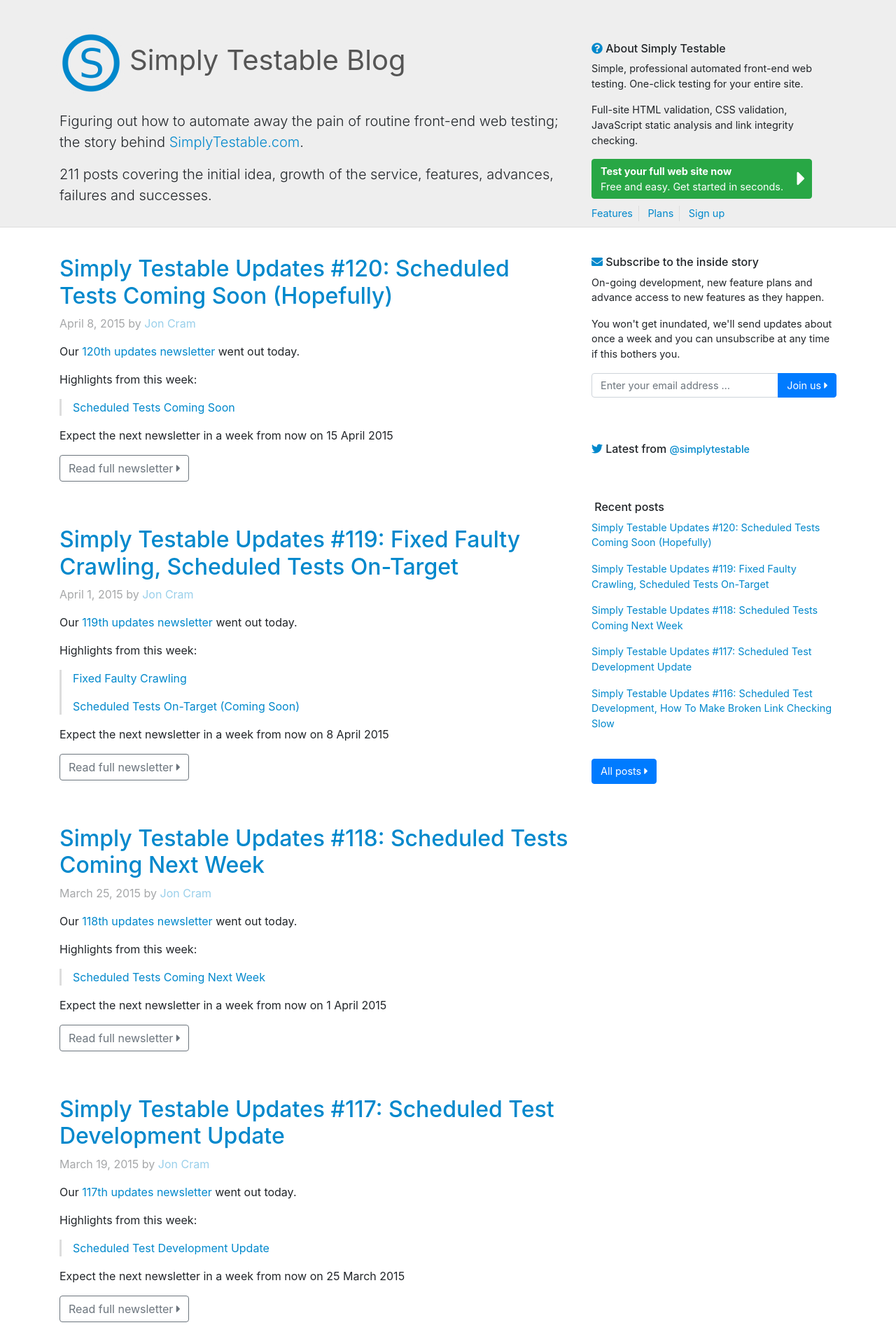
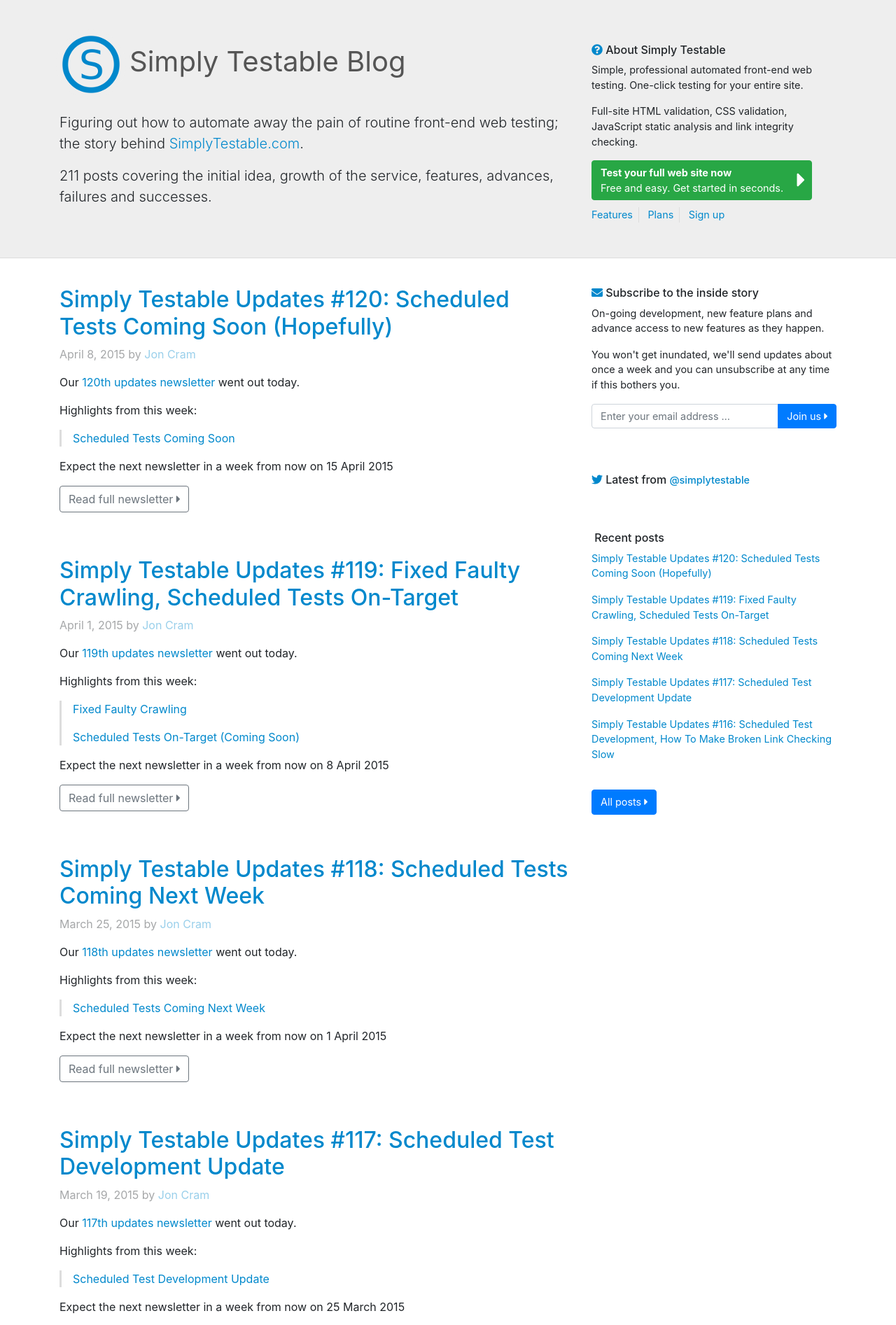
Before and after one commit to webignition/blog.simplytestable.com, a Jekyll site: the page built from index.html, in a window 1280 px wide. Shown: the top 1893 px of the page at 70% size. Built offline with Jekyll 4.4.1, drawn with Linux system fonts in a browser that asks for light colours; nearby versions of some CDN libraries; comment, search, counter and statistics services are not loaded.

Commit message:
Header padding

```diff
--- a/_includes/component/header.html
+++ b/_includes/component/header.html
@@ -6,7 +6,7 @@
 
 <header>
     <div class="container">
-        <div class="row">
+        <div class="row header-lead">
             <div class="col-lg-8 header-main">
                 <a href="/" class="name">{{ site.name }}</a>
 
--- a/assets/css/foo.css
+++ b/assets/css/foo.css
@@ -6,13 +6,6 @@ header {
   background: #eee;
   margin-bottom: 40px;
   border-bottom:  1px solid #ddd;
-  padding-top: 16px;
-}
-
-@media (min-width: 992px) {
-  header {
-    padding-top: 40px;
-  }
 }
 
 header .name {
@@ -50,6 +43,16 @@ header .name:before {
 @media (min-width: 768px) {
   header .header-main {
     padding-top: 1rem;
+  }
+}
+
+.header-lead {
+  padding: 16px 0;
+}
+
+@media (min-width: 992px) {
+  .header-lead {
+    padding: 42px 0;
   }
 }
 
```
